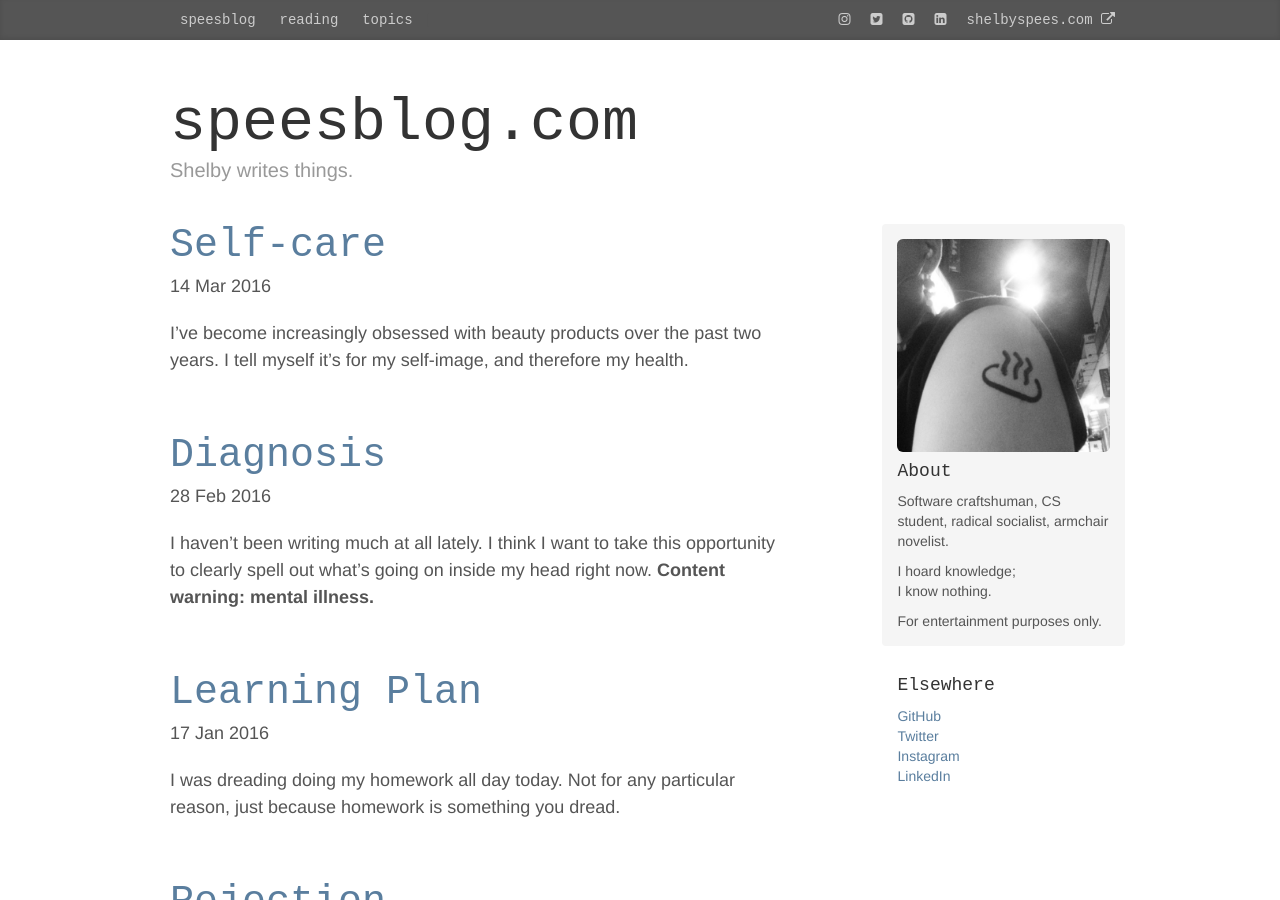
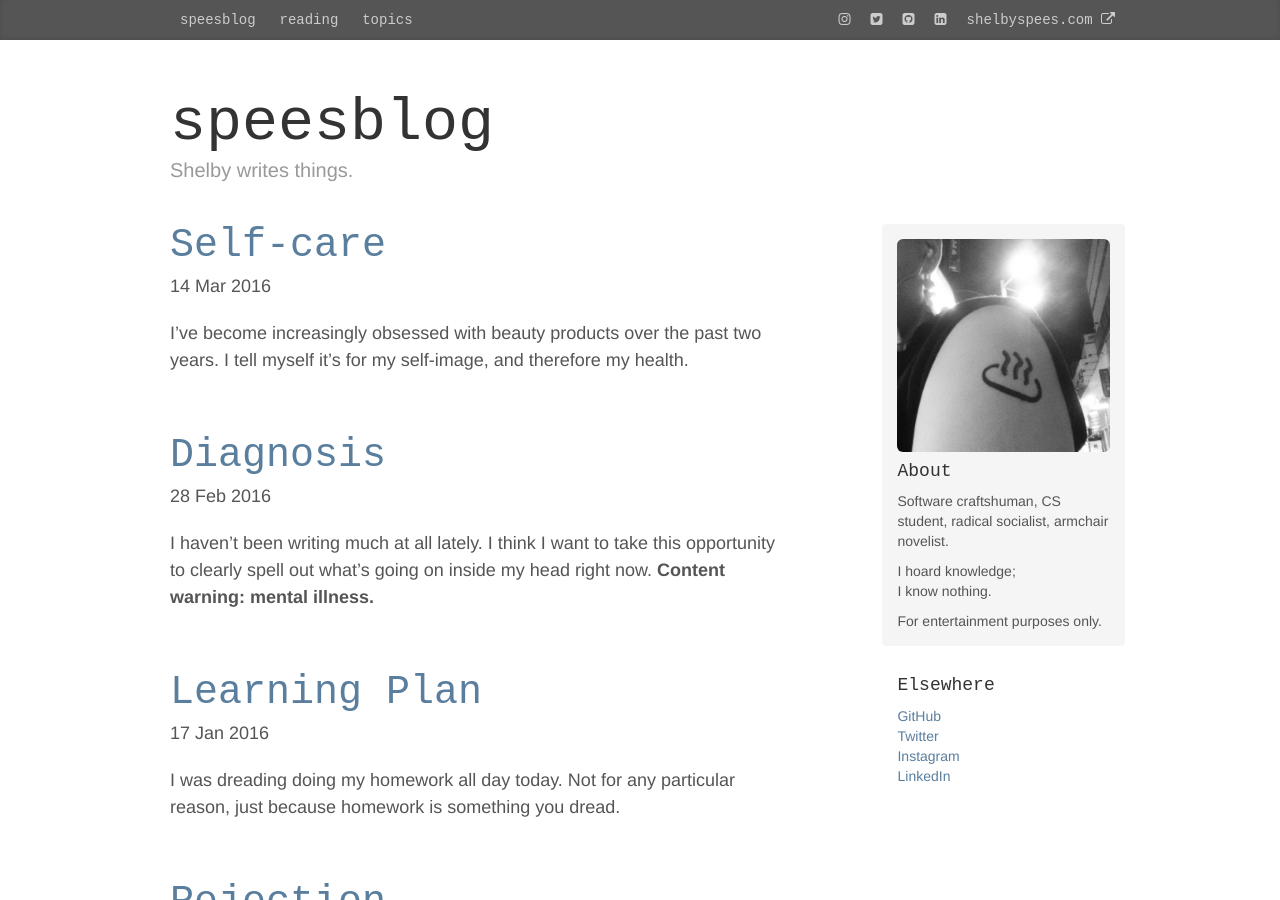
Before and after one commit to shelbyspees/speesblog, a Jekyll site: the page built from index.html, in a window 1280 px wide and 900 px high. Built offline with Jekyll 4.4.1, drawn with Linux system fonts in a browser that asks for light colours; nearby versions of some CDN libraries.

Commit message:
Update _config.yml

```diff
--- a/_config.yml
+++ b/_config.yml
@@ -1,4 +1,4 @@
-title:            speesblog.com
+title:            speesblog
 description:      Shelby writes things.
 url:              http://speesblog.com/
 baseurl:          ""
```
